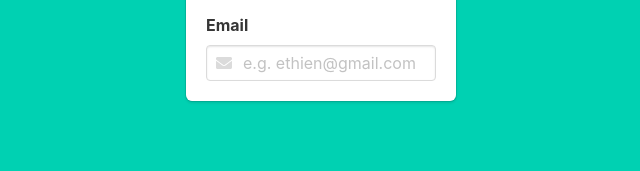
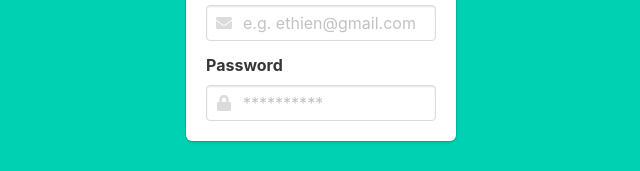
Before and after one commit to ethien-salinas/interfaces-with-bulma, a website: page src/index.html in a window 1280 px wide. Shown: the part 418-589 px from the top of the page, without its empty margins (319-959 px from the left). Drawn offline with nearby package versions, Linux system fonts and the light colour scheme.

Commit message:
[ADD] password field

```diff
--- a/src/index.html
+++ b/src/index.html
@@ -28,6 +28,15 @@
                   </span>
                 </div>
               </div>
+              <div class="field">
+                <label class="label">Password</label>
+                <div class="control has-icons-left">
+                  <input class="input" type="password" placeholder="**********" required>
+                  <span class="icon is-small is-left">
+                    <i class="fas fa-lock"></i>
+                  </span>
+                </div>
+              </div>
             </form>
           </div>
         </div>
```
